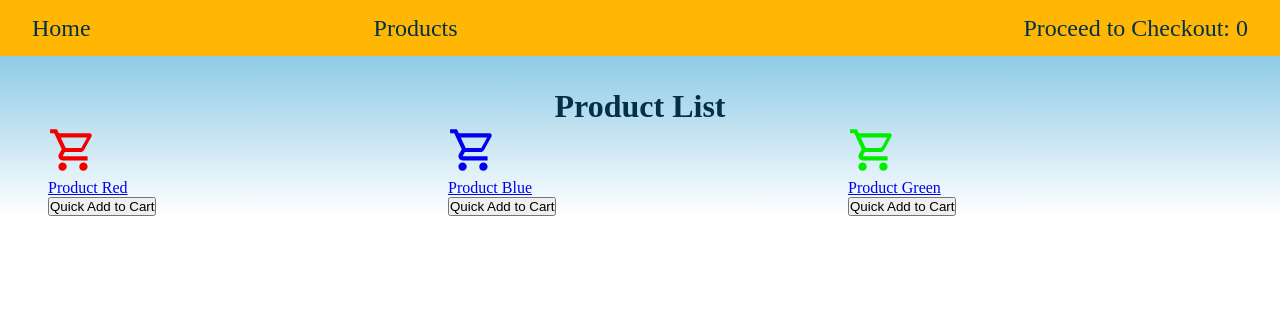
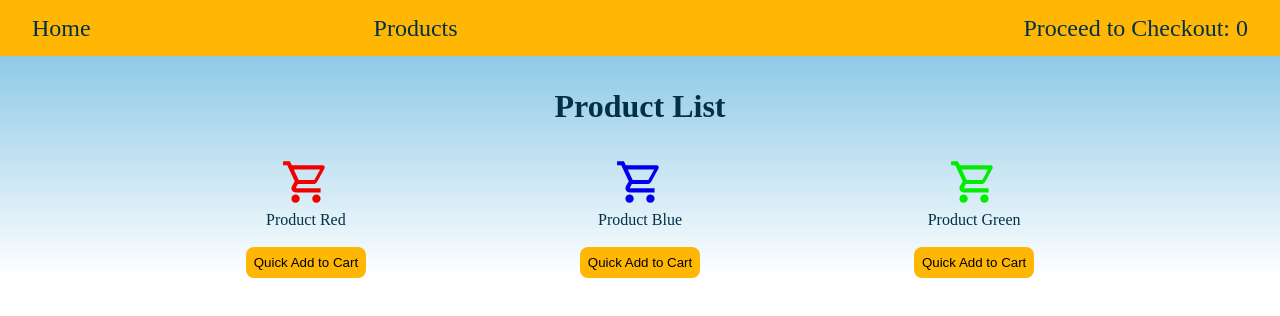
Before and after one commit to calansc/shopping-cart, a React (Vite) app: page /products in a window 1280 px wide. Shown: the top 316 px of the page. Built offline with nearby package versions, Linux system fonts and the light colour scheme.

Commit message:
Update product list style

```diff
--- a/src/pages/productList.css
+++ b/src/pages/productList.css
@@ -5,6 +5,7 @@
 }
 .productPageHeading {
     text-align: center;
+    margin-bottom: 2rem;
 }
 .productPageList {
     list-style-type: none;
@@ -13,4 +14,30 @@
     gap: 1rem;
     margin-left:auto;
     margin-right: auto;
+    justify-content: space-evenly;
 }
+.productPageList li {
+    display:grid;
+}
+.productPageList li a {
+    text-align: center;
+    text-decoration: none;
+    color:var(--darkBlue);
+    border-radius: 8px;
+}
+.productPageList li a:hover {
+    transform: scale(1.1);
+    transition-duration: 300ms;
+    background-color: var(--lightBlue);
+}
+.productPageList li button {
+    background-color: var(--yellow);
+    border:none;
+    border-radius: 8px;
+    padding:8px;
+}
+.productPageList li button:hover {
+    transform: scale(1.1);
+    transition-duration: 300ms;
+    background-color: var(--lightBlue);
+}
```
